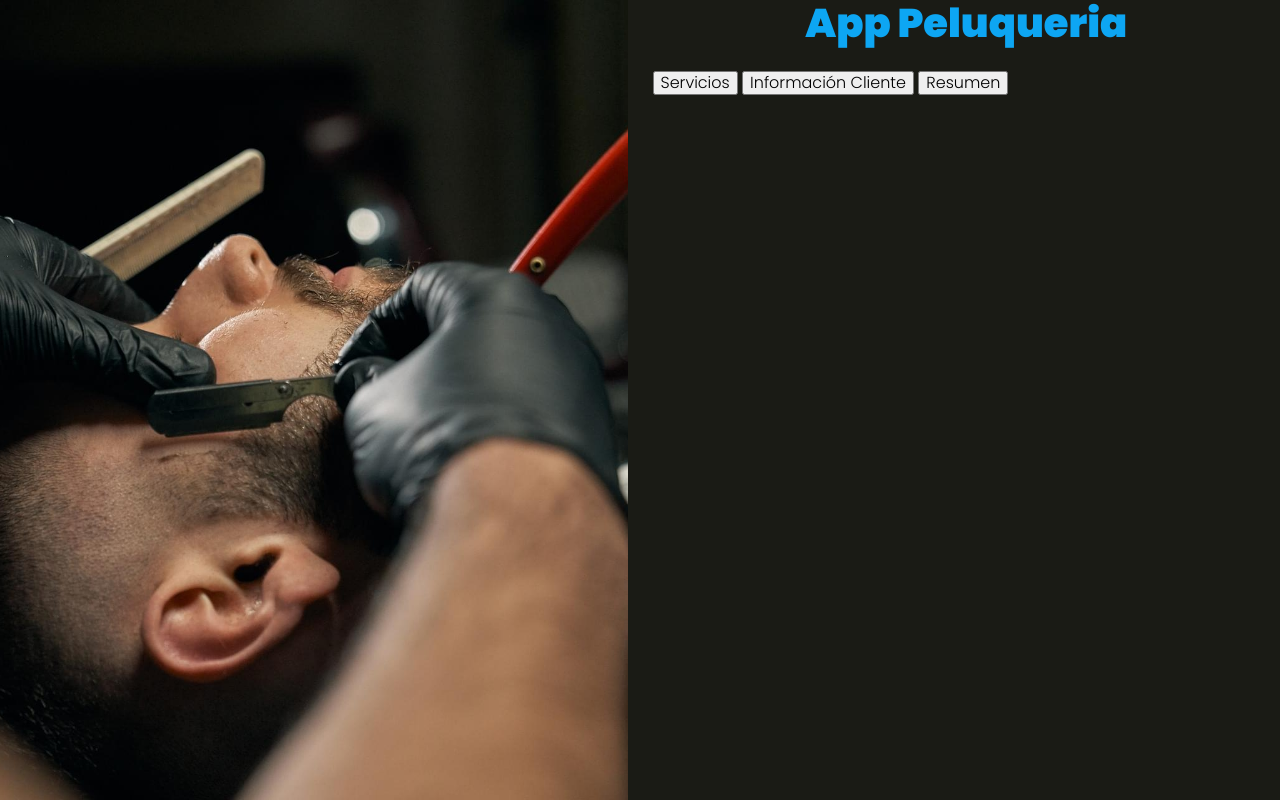
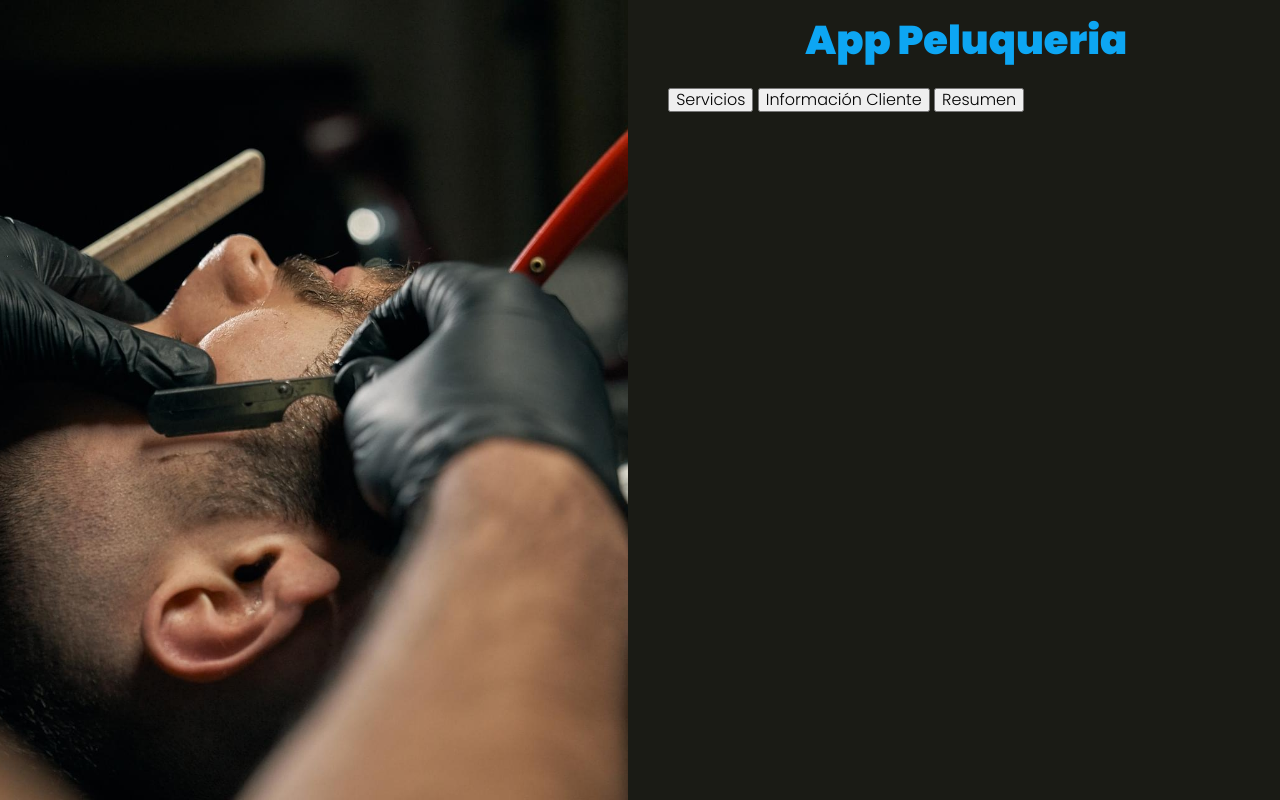
Before and after one commit to he1ox/AppSalon_Proyecto5, a website: page index.html in a window 1280 px wide. Drawn offline with Linux system fonts and the light colour scheme.

Commit message:
contendor principal .app

```diff
--- a/src/scss/layout/_UI.scss
+++ b/src/scss/layout/_UI.scss
@@ -18,3 +18,9 @@ body {
         }
     }
 }
+
+.app {
+    width: 95%;
+    margin: 0 auto;
+    padding-top: $separacion / 3;
+}
```
Also changed, not shown: build/css/app.css, 1 other file.
